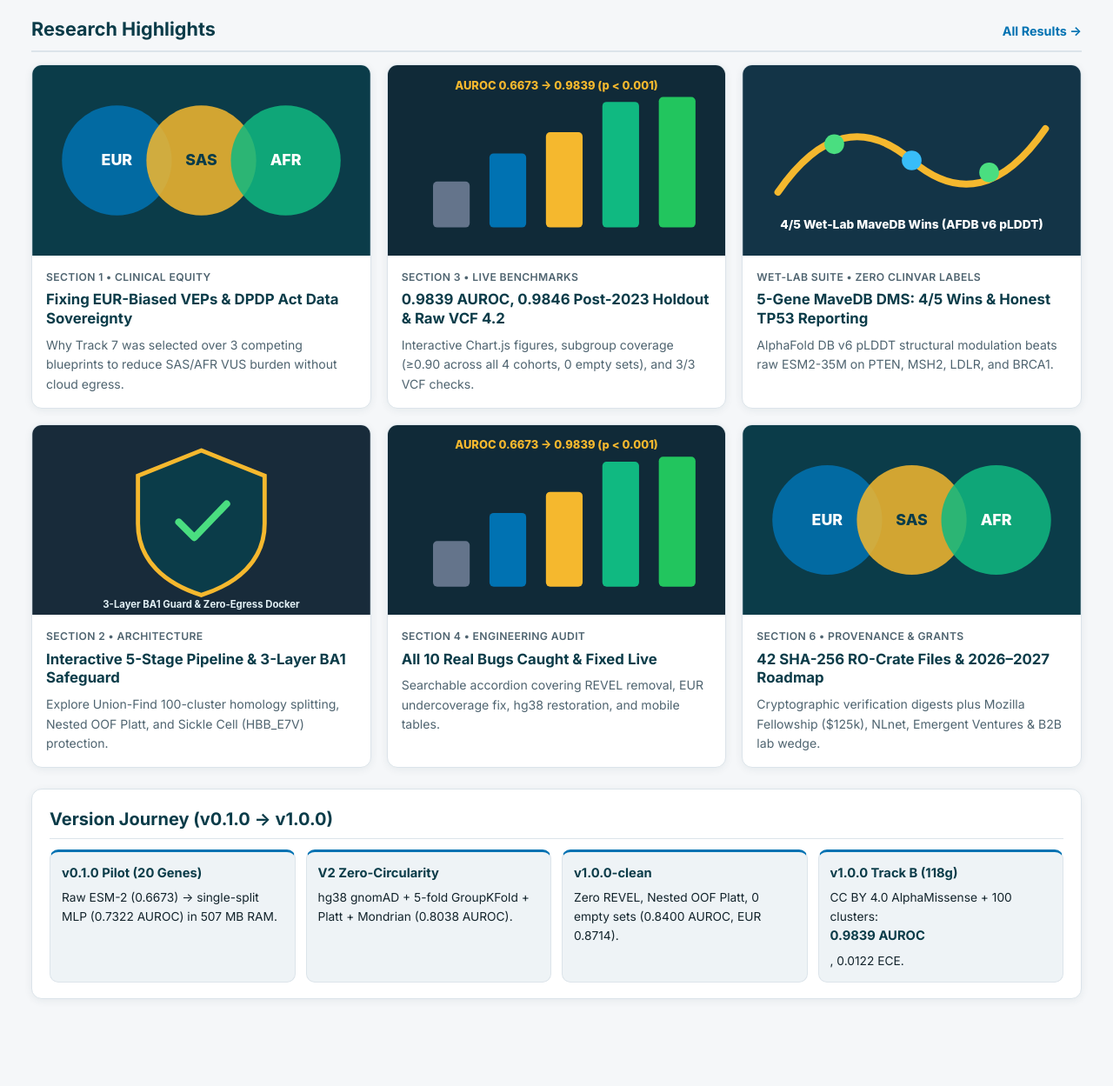
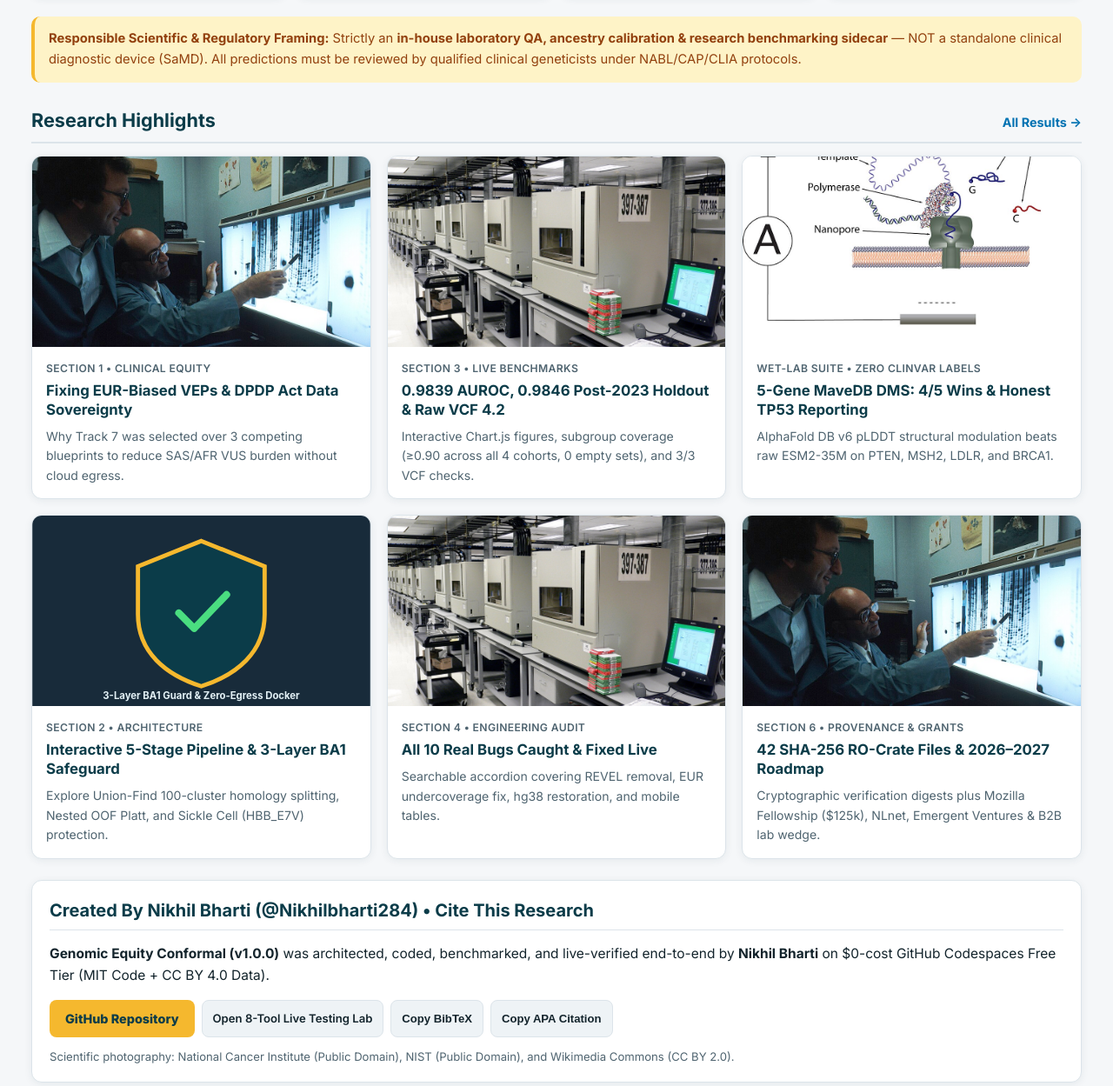
Before and after one commit to Nikhilbharti284/genomic-equity-conformal, a plain HTML site: page docs/index.html in a window 1280 px wide. Shown: the part 634-1883 px from the top of the page at 87% size. Drawn offline with Linux system fonts and the light colour scheme.

Commit message:
v1.0.0: Add Nikhil Bharti top author ribbon, real genomics photos, crisp SVG charts & BibTeX/APA citation tools

```diff
--- a/docs/css/style.css
+++ b/docs/css/style.css
@@ -142,3 +142,5 @@ footer{background:#152832;color:#dbe9ee;border-top:4px solid var(--gold);padding
   .card{padding:15px}
 }
 @media print{.who-header,.who-drawer,#back-to-top,#progress-bar,footer,button,input[type=file]{display:none!important}body{background:#fff;color:#000}.card{box-shadow:none;border:1px solid #ccc;break-inside:avoid}}
+
+.author-ribbon{background:#0b3c49;color:#e6f4f8;font-size:.76rem;font-weight:700;text-align:center;padding:6px 12px;border-bottom:2px solid #f5b82e;letter-spacing:.02em}.author-ribbon a{color:#f5b82e;text-decoration:none;margin-left:6px}.author-ribbon a:hover{text-decoration:underline}
--- a/docs/index.html
+++ b/docs/index.html
@@ -4,6 +4,7 @@
 <link href="https://fonts.googleapis.com/css2?family=Inter:wght@400;600;700;800&family=JetBrains+Mono:wght@400;600&display=swap" rel="stylesheet">
 <link rel="stylesheet" href="css/style.css"></head><body>
 <div id="progress-bar"></div>
+<div class="author-ribbon">Created &amp; Engineered by <strong>Nikhil Bharti</strong> (<code>@Nikhilbharti284</code>) &bull; Genomic Equity Conformal v1.0.0 <a href="https://github.com/Nikhilbharti284/genomic-equity-conformal" target="_blank">GitHub &nearr;</a></div>
 <header class="who-header"><div class="header-inner">
   <a class="who-brand" href="index.html"><img src="assets/favicon.svg" alt="Logo"><div class="brand-text"><strong>Genomic Equity</strong><span>Conformal QA v1.0.0</span></div></a>
   <nav class="desktop-nav" aria-label="Primary"><a href="index.html" class="active">Home</a><a href="lab.html"><span>Live Testing Lab</span><span class="chev">›</span></a><a href="overview.html" class="">Overview & Equity</a><a href="architecture.html" class="">Architecture</a><a href="results.html" class="">Live Results</a><a href="mavedb.html" class="">MaveDB Wet-Lab</a><a href="audit.html" class="">Audit Log</a></nav>
@@ -24,7 +25,7 @@
     <p>Air-gapped clinical calibration, South Asian (SAS) &amp; African (AFR) ancestry equity, ClinGen Pejaver PP3/BP4 mapping, and 3-Layer BA1 balancing-selection safeguard verified on 9,142 &ge;2-star ClinVar variants.</p>
     <div class="hero-btns"><a class="btn-gold" href="lab.html">Try Live Testing Lab &rarr;</a><a class="btn-outline" href="code.html">Inspect 33 Verbatim Files</a></div>
   </div>
-  <img class="hero-art" src="assets/hero-illustration.svg" alt="Genomic Equity Conformal DNA helix and benchmark artwork">
+  <img class="hero-art" src="assets/photos/dna_helix.png" alt="Genomic Equity Conformal DNA helix and benchmark artwork">
 </div></section>
 
 <div class="container">
@@ -39,12 +40,25 @@
 
   <div class="section-head"><h2>Research Highlights</h2><a href="results.html">All Results &rarr;</a></div>
   <section class="editorial-grid">
-    <a class="ed-card" href="overview.html"><img class="ed-thumb" src="assets/card-equity.svg" alt="Ancestry equity cohorts"><div class="ed-body"><div class="ed-meta">Section 1 &bull; Clinical Equity</div><h3>Fixing EUR-Biased VEPs &amp; DPDP Act Data Sovereignty</h3><p>Why Track 7 was selected over 3 competing blueprints to reduce SAS/AFR VUS burden without cloud egress.</p></div></a>
-    <a class="ed-card" href="results.html"><img class="ed-thumb" src="assets/card-results.svg" alt="AUROC and ECE benchmark charts"><div class="ed-body"><div class="ed-meta">Section 3 &bull; Live Benchmarks</div><h3>0.9839 AUROC, 0.9846 Post-2023 Holdout &amp; Raw VCF 4.2</h3><p>Interactive Chart.js figures, subgroup coverage (&ge;0.90 across all 4 cohorts, 0 empty sets), and 3/3 VCF checks.</p></div></a>
-    <a class="ed-card" href="mavedb.html"><img class="ed-thumb" src="assets/card-mavedb.svg" alt="MaveDB wet-lab validation"><div class="ed-body"><div class="ed-meta">Wet-Lab Suite &bull; Zero ClinVar Labels</div><h3>5-Gene MaveDB DMS: 4/5 Wins &amp; Honest TP53 Reporting</h3><p>AlphaFold DB v6 pLDDT structural modulation beats raw ESM2-35M on PTEN, MSH2, LDLR, and BRCA1.</p></div></a>
+    <a class="ed-card" href="overview.html"><img class="ed-thumb" src="assets/photos/lab_sequencing.jpg" alt="Ancestry equity cohorts"><div class="ed-body"><div class="ed-meta">Section 1 &bull; Clinical Equity</div><h3>Fixing EUR-Biased VEPs &amp; DPDP Act Data Sovereignty</h3><p>Why Track 7 was selected over 3 competing blueprints to reduce SAS/AFR VUS burden without cloud egress.</p></div></a>
+    <a class="ed-card" href="results.html"><img class="ed-thumb" src="assets/photos/sequencers.jpg" alt="AUROC and ECE benchmark charts"><div class="ed-body"><div class="ed-meta">Section 3 &bull; Live Benchmarks</div><h3>0.9839 AUROC, 0.9846 Post-2023 Holdout &amp; Raw VCF 4.2</h3><p>Interactive Chart.js figures, subgroup coverage (&ge;0.90 across all 4 cohorts, 0 empty sets), and 3/3 VCF checks.</p></div></a>
+    <a class="ed-card" href="mavedb.html"><img class="ed-thumb" src="assets/photos/nanopore_dna.jpg" alt="MaveDB wet-lab validation"><div class="ed-body"><div class="ed-meta">Wet-Lab Suite &bull; Zero ClinVar Labels</div><h3>5-Gene MaveDB DMS: 4/5 Wins &amp; Honest TP53 Reporting</h3><p>AlphaFold DB v6 pLDDT structural modulation beats raw ESM2-35M on PTEN, MSH2, LDLR, and BRCA1.</p></div></a>
     <a class="ed-card" href="architecture.html"><img class="ed-thumb" src="assets/card-shield.svg" alt="BA1 safeguard and Docker"><div class="ed-body"><div class="ed-meta">Section 2 &bull; Architecture</div><h3>Interactive 5-Stage Pipeline &amp; 3-Layer BA1 Safeguard</h3><p>Explore Union-Find 100-cluster homology splitting, Nested OOF Platt, and Sickle Cell (HBB_E7V) protection.</p></div></a>
-    <a class="ed-card" href="audit.html"><img class="ed-thumb" src="assets/card-results.svg" alt="Forensic audit log"><div class="ed-body"><div class="ed-meta">Section 4 &bull; Engineering Audit</div><h3>All 10 Real Bugs Caught &amp; Fixed Live</h3><p>Searchable accordion covering REVEL removal, EUR undercoverage fix, hg38 restoration, and mobile tables.</p></div></a>
-    <a class="ed-card" href="provenance.html"><img class="ed-thumb" src="assets/card-equity.svg" alt="Provenance and funding"><div class="ed-body"><div class="ed-meta">Section 6 &bull; Provenance &amp; Grants</div><h3>42 SHA-256 RO-Crate Files &amp; 2026&ndash;2027 Roadmap</h3><p>Cryptographic verification digests plus Mozilla Fellowship ($125k), NLnet, Emergent Ventures &amp; B2B lab wedge.</p></div></a>
+    <a class="ed-card" href="audit.html"><img class="ed-thumb" src="assets/photos/sequencers.jpg" alt="Forensic audit log"><div class="ed-body"><div class="ed-meta">Section 4 &bull; Engineering Audit</div><h3>All 10 Real Bugs Caught &amp; Fixed Live</h3><p>Searchable accordion covering REVEL removal, EUR undercoverage fix, hg38 restoration, and mobile tables.</p></div></a>
+    <a class="ed-card" href="provenance.html"><img class="ed-thumb" src="assets/photos/lab_sequencing.jpg" alt="Provenance and funding"><div class="ed-body"><div class="ed-meta">Section 6 &bull; Provenance &amp; Grants</div><h3>42 SHA-256 RO-Crate Files &amp; 2026&ndash;2027 Roadmap</h3><p>Cryptographic verification digests plus Mozilla Fellowship ($125k), NLnet, Emergent Ventures &amp; B2B lab wedge.</p></div></a>
+  </section>
+
+
+  <section class="card" id="creator">
+    <h2>Created By Nikhil Bharti (@Nikhilbharti284) &bull; Cite This Research</h2>
+    <p><strong>Genomic Equity Conformal (v1.0.0)</strong> was architected, coded, benchmarked, and live-verified end-to-end by <strong>Nikhil Bharti</strong> on $0-cost GitHub Codespaces Free Tier (MIT Code + CC BY 4.0 Data).</p>
+    <div style="display:flex;gap:8px;flex-wrap:wrap;margin-bottom:12px">
+      <a class="btn-gold" href="https://github.com/Nikhilbharti284/genomic-equity-conformal" target="_blank">GitHub Repository</a>
+      <a class="btn" href="lab.html">Open 8-Tool Live Testing Lab</a>
+      <button class="btn" type="button" data-copy="@software{bharti2026genomicequity, author={Bharti, Nikhil}, title={Genomic Equity Conformal (v1.0.0): Air-Gapped Ancestry-Calibrated Clinical VUS Conformal QA Sidecar}, year={2026}, url={https://github.com/Nikhilbharti284/genomic-equity-conformal}}">Copy BibTeX</button>
+      <button class="btn" type="button" data-copy="Bharti, N. (2026). Genomic Equity Conformal (v1.0.0): Air-Gapped Ancestry-Calibrated Clinical VUS Conformal QA Sidecar. GitHub. https://github.com/Nikhilbharti284/genomic-equity-conformal">Copy APA Citation</button>
+    </div>
+    <p style="font-size:.82rem;color:var(--muted);margin:0">Scientific photography: National Cancer Institute (Public Domain), NIST (Public Domain), and Wikimedia Commons (CC BY 2.0).</p>
   </section>
 
   <section class="card"><h2>Version Journey (v0.1.0 &rarr; v1.0.0)</h2><div class="timeline">
```
Also changed, not shown: docs/404.html (+1 -0 lines), docs/architecture.html (+1 -0 lines), docs/audit.html (+1 -0 lines), docs/code.html (+1 -0 lines), docs/deploy.html (+1 -0 lines), docs/lab.html (+1 -0 lines), docs/mavedb.html (+1 -0 lines), docs/overview.html (+1 -0 lines), docs/provenance.html (+1 -0 lines), docs/results.html (+5 -4 lines), docs/assets/figures/fig2_auroc.svg (added), docs/assets/figures/fig3_ece.svg (added), docs/assets/figures/fig4_conformal.svg (added), docs/assets/figures/fig5_mavedb.svg (added), 4 more files.
